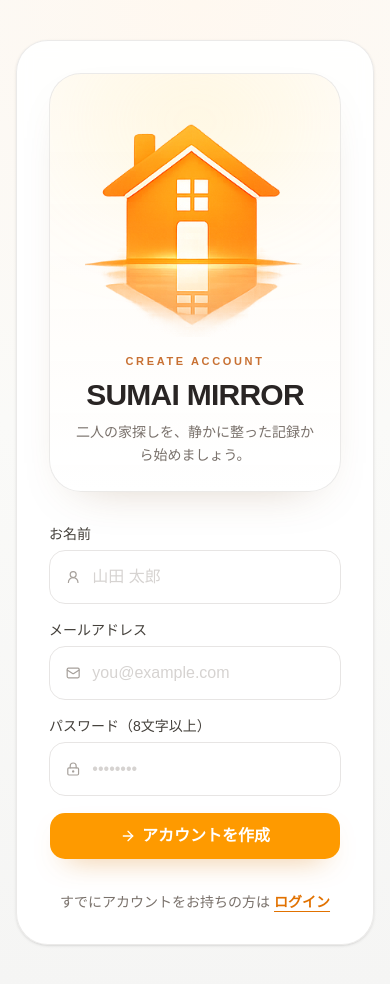
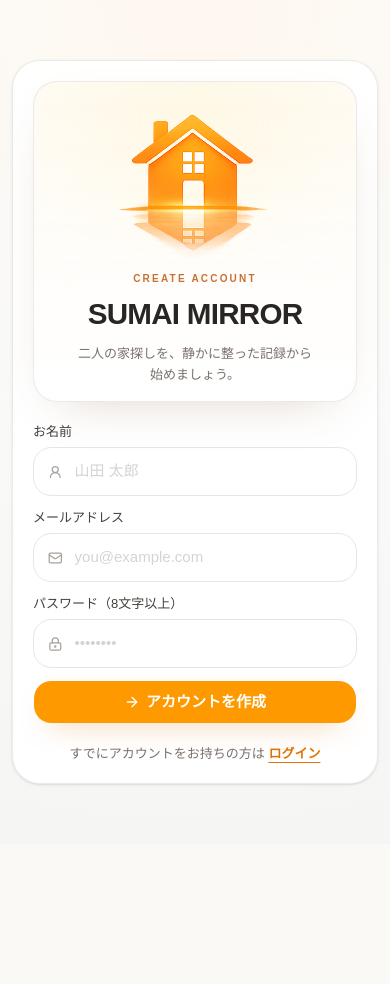
Before and after one commit to Ryoootak/sumai-mirror, a Next.js app: page /signup in a window 390 px wide. After the commit the page ends 844 px from the top, so only its background shows below. Built offline with nearby package versions, Linux system fonts and the light colour scheme; a web font is replaced by a local one.

Commit message:
Tighten auth screens for smaller iPhones

```diff
--- a/src/app/(auth)/layout.tsx
+++ b/src/app/(auth)/layout.tsx
@@ -1,8 +1,8 @@
 export default function AuthLayout({ children }: { children: React.ReactNode }) {
   return (
-    <div className="min-h-screen bg-[radial-gradient(circle_at_top,#fff8f0_0%,#fafaf8_46%,#f5f5f4_100%)] px-4 py-10">
-      <div className="mx-auto flex min-h-[calc(100vh-5rem)] max-w-md items-center justify-center">
-        <div className="w-full rounded-[2rem] border border-stone-200/80 bg-white/92 p-8 shadow-sm backdrop-blur">
+    <div className="min-h-[100dvh] bg-[radial-gradient(circle_at_top,#fff8f0_0%,#fafaf8_46%,#f5f5f4_100%)] px-3 py-3 sm:px-4 sm:py-6">
+      <div className="mx-auto flex min-h-[calc(100dvh-1.5rem)] max-w-md items-center justify-center sm:min-h-[calc(100dvh-3rem)]">
+        <div className="w-full rounded-[1.75rem] border border-stone-200/80 bg-white/92 p-5 shadow-sm backdrop-blur sm:rounded-[2rem] sm:p-8">
           {children}
         </div>
       </div>
--- a/src/app/(auth)/signup/page.tsx
+++ b/src/app/(auth)/signup/page.tsx
@@ -39,10 +39,10 @@ function SignupPageContent() {
 
   if (done) {
     return (
-      <div className="w-full max-w-md text-center space-y-5">
-        <div className="relative overflow-hidden rounded-[2rem] border border-stone-200/80 bg-[linear-gradient(180deg,rgba(255,251,245,0.95),rgba(255,255,255,0.98))] px-6 pb-6 pt-8 shadow-[0_18px_50px_-30px_rgba(120,74,29,0.35)]">
-          <div className="pointer-events-none absolute inset-x-10 top-0 h-24 rounded-full bg-amber-200/30 blur-3xl" />
-          <div className="relative mx-auto flex max-w-[220px] justify-center">
+      <div className="w-full max-w-md text-center space-y-4 sm:space-y-5">
+        <div className="relative overflow-hidden rounded-[1.5rem] border border-stone-200/80 bg-[linear-gradient(180deg,rgba(255,251,245,0.95),rgba(255,255,255,0.98))] px-4 pb-4 pt-5 shadow-[0_18px_50px_-30px_rgba(120,74,29,0.35)] sm:rounded-[2rem] sm:px-6 sm:pb-6 sm:pt-8">
+          <div className="pointer-events-none absolute inset-x-10 top-0 h-20 rounded-full bg-amber-200/30 blur-3xl sm:h-24" />
+          <div className="relative mx-auto flex max-w-[150px] justify-center sm:max-w-[220px]">
             <Image
               src="/images/home_mirror.png"
               alt="SUMAI MIRROR"
@@ -52,17 +52,17 @@ function SignupPageContent() {
               className="h-auto w-full object-contain"
             />
           </div>
-          <div className="relative mt-4 space-y-2">
-            <p className="text-[11px] font-semibold uppercase tracking-[0.24em] text-amber-700/80">
+          <div className="relative mt-3 space-y-1.5 sm:mt-4 sm:space-y-2">
+            <p className="text-[10px] font-semibold uppercase tracking-[0.22em] text-amber-700/80 sm:text-[11px] sm:tracking-[0.24em]">
               Welcome aboard
             </p>
             <h2
-              className="text-2xl font-bold text-stone-800"
+              className="text-xl font-bold text-stone-800 sm:text-2xl"
               style={{ fontFamily: 'var(--font-serif)' }}
             >
               確認メールを送信しました
             </h2>
-            <p className="mx-auto max-w-xs text-sm leading-relaxed text-stone-500">
+            <p className="mx-auto max-w-[15rem] text-[13px] leading-relaxed text-stone-500 sm:max-w-xs sm:text-sm">
               <span className="font-medium text-stone-700">{email}</span> に届いたリンクを開くと、
               すぐに記録を始められます。
             </p>
@@ -70,14 +70,14 @@ function SignupPageContent() {
         </div>
         <div>
           <h2
-            className="text-base font-semibold text-stone-700"
+            className="text-sm font-semibold text-stone-700 sm:text-base"
           >
             メールが見つからない場合は迷惑メールも確認してください
           </h2>
         </div>
         <Link
           href="/login"
-          className="inline-block text-sm font-semibold text-amber-600 underline underline-offset-4"
+          className="inline-block text-[13px] font-semibold text-amber-600 underline underline-offset-4 sm:text-sm"
         >
           ログインページへ
         </Link>
@@ -86,11 +86,11 @@ function SignupPageContent() {
   }
 
   return (
-    <div className="w-full max-w-md space-y-8">
-      <div className="text-center space-y-5">
-        <div className="relative overflow-hidden rounded-[2rem] border border-stone-200/80 bg-[linear-gradient(180deg,rgba(255,251,245,0.95),rgba(255,255,255,0.98))] px-6 pb-6 pt-8 shadow-[0_18px_50px_-30px_rgba(120,74,29,0.35)]">
-          <div className="pointer-events-none absolute inset-x-10 top-0 h-24 rounded-full bg-amber-200/30 blur-3xl" />
-          <div className="relative mx-auto flex max-w-[220px] justify-center">
+    <div className="w-full max-w-md space-y-5 sm:space-y-8">
+      <div className="text-center space-y-4 sm:space-y-5">
+        <div className="relative overflow-hidden rounded-[1.5rem] border border-stone-200/80 bg-[linear-gradient(180deg,rgba(255,251,245,0.95),rgba(255,255,255,0.98))] px-4 pb-4 pt-5 shadow-[0_18px_50px_-30px_rgba(120,74,29,0.35)] sm:rounded-[2rem] sm:px-6 sm:pb-6 sm:pt-8">
+          <div className="pointer-events-none absolute inset-x-10 top-0 h-20 rounded-full bg-amber-200/30 blur-3xl sm:h-24" />
+          <div className="relative mx-auto flex max-w-[150px] justify-center sm:max-w-[220px]">
             <Image
               src="/images/home_mirror.png"
               alt="SUMAI MIRROR"
@@ -100,27 +100,27 @@ function SignupPageContent() {
               className="h-auto w-full object-contain"
             />
           </div>
-          <div className="relative mt-4 space-y-2">
-            <p className="text-[11px] font-semibold uppercase tracking-[0.24em] text-amber-700/80">
+          <div className="relative mt-3 space-y-1.5 sm:mt-4 sm:space-y-2">
+            <p className="text-[10px] font-semibold uppercase tracking-[0.22em] text-amber-700/80 sm:text-[11px] sm:tracking-[0.24em]">
               Create account
             </p>
             <h1
-              className="text-3xl font-bold tracking-tight text-stone-800"
+              className="text-[1.85rem] font-bold tracking-tight text-stone-800 sm:text-3xl"
               style={{ fontFamily: 'var(--font-serif)' }}
             >
               SUMAI MIRROR
             </h1>
-            <p className="mx-auto max-w-xs text-sm leading-relaxed text-stone-500">
+            <p className="mx-auto max-w-[15rem] text-[13px] leading-relaxed text-stone-500 sm:max-w-xs sm:text-sm">
               二人の家探しを、静かに整った記録から始めましょう。
             </p>
           </div>
         </div>
       </div>
 
-      <form onSubmit={handleSubmit} className="space-y-4">
+      <form onSubmit={handleSubmit} className="space-y-3 sm:space-y-4">
         <div className="space-y-1.5">
-          <label className="block text-sm font-medium text-stone-700">お名前</label>
-          <div className="flex items-center gap-3 rounded-2xl border border-stone-200 bg-white px-4 py-3.5 transition focus-within:border-amber-400 focus-within:ring-3 focus-within:ring-amber-400/20">
+          <label className="block text-[13px] font-medium text-stone-700 sm:text-sm">お名前</label>
+          <div className="flex items-center gap-3 rounded-[1.15rem] border border-stone-200 bg-white px-3.5 py-3 transition focus-within:border-amber-400 focus-within:ring-3 focus-within:ring-amber-400/20 sm:rounded-2xl sm:px-4 sm:py-3.5">
             <UserRound className="size-4 text-stone-400" />
             <input
               type="text"
@@ -128,13 +128,13 @@ function SignupPageContent() {
               onChange={(e) => setName(e.target.value)}
               required
               placeholder="山田 太郎"
-              className="w-full bg-transparent text-stone-800 placeholder:text-stone-300 outline-none"
+              className="w-full bg-transparent text-[15px] text-stone-800 placeholder:text-stone-300 outline-none"
             />
           </div>
         </div>
         <div className="space-y-1.5">
-          <label className="block text-sm font-medium text-stone-700">メールアドレス</label>
-          <div className="flex items-center gap-3 rounded-2xl border border-stone-200 bg-white px-4 py-3.5 transition focus-within:border-amber-400 focus-within:ring-3 focus-within:ring-amber-400/20">
+          <label className="block text-[13px] font-medium text-stone-700 sm:text-sm">メールアドレス</label>
+          <div className="flex items-center gap-3 rounded-[1.15rem] border border-stone-200 bg-white px-3.5 py-3 transition focus-within:border-amber-400 focus-within:ring-3 focus-within:ring-amber-400/20 sm:rounded-2xl sm:px-4 sm:py-3.5">
             <Mail className="size-4 text-stone-400" />
             <input
               type="email"
@@ -142,13 +142,13 @@ function SignupPageContent() {
               onChange={(e) => setEmail(e.target.value)}
               required
               placeholder="you@example.com"
-              className="w-full bg-transparent text-stone-800 placeholder:text-stone-300 outline-none"
+              className="w-full bg-transparent text-[15px] text-stone-800 placeholder:text-stone-300 outline-none"
             />
           </div>
         </div>
         <div className="space-y-1.5">
-          <label className="block text-sm font-medium text-stone-700">パスワード（8文字以上）</label>
-          <div className="flex items-center gap-3 rounded-2xl border border-stone-200 bg-white px-4 py-3.5 transition focus-within:border-amber-400 focus-within:ring-3 focus-within:ring-amber-400/20">
+          <label className="block text-[13px] font-medium text-stone-700 sm:text-sm">パスワード（8文字以上）</label>
+          <div className="flex items-center gap-3 rounded-[1.15rem] border border-stone-200 bg-white px-3.5 py-3 transition focus-within:border-amber-400 focus-within:ring-3 focus-within:ring-amber-400/20 sm:rounded-2xl sm:px-4 sm:py-3.5">
             <LockKeyhole className="size-4 text-stone-400" />
             <input
               type="password"
@@ -156,7 +156,7 @@ function SignupPageContent() {
               onChange={(e) => setPassword(e.target.value)}
               required
               placeholder="••••••••"
-              className="w-full bg-transparent text-stone-800 placeholder:text-stone-300 outline-none"
+              className="w-full bg-transparent text-[15px] text-stone-800 placeholder:text-stone-300 outline-none"
             />
           </div>
         </div>
@@ -170,14 +170,14 @@ function SignupPageContent() {
         <Button
           type="submit"
           disabled={loading}
-          className="h-12 w-full rounded-2xl bg-amber-500 text-base font-semibold text-white shadow-[0_12px_30px_-18px_rgba(217,119,6,0.8)] transition hover:bg-amber-600 active:scale-[0.98] disabled:opacity-60"
+          className="h-11 w-full rounded-[1.15rem] bg-amber-500 text-[15px] font-semibold text-white shadow-[0_12px_30px_-18px_rgba(217,119,6,0.8)] transition hover:bg-amber-600 active:scale-[0.98] disabled:opacity-60 sm:h-12 sm:rounded-2xl sm:text-base"
         >
           <ArrowRight className="size-4" />
           {loading ? '登録中...' : 'アカウントを作成'}
         </Button>
       </form>
 
-      <p className="text-center text-sm text-stone-500">
+      <p className="text-center text-[13px] text-stone-500 sm:text-sm">
         すでにアカウントをお持ちの方は{' '}
         <Link
           href={next === '/log' ? '/login' : `/login?next=${encodeURIComponent(next)}`}
@@ -192,7 +192,7 @@ function SignupPageContent() {
 
 export default function SignupPage() {
   return (
-    <Suspense fallback={<div className="w-full max-w-sm" />}>
+    <Suspense fallback={<div className="w-full max-w-md" />}>
       <SignupPageContent />
     </Suspense>
   )
```
Also changed, not shown: src/app/(auth)/login/page.tsx (+19 -19 lines).
